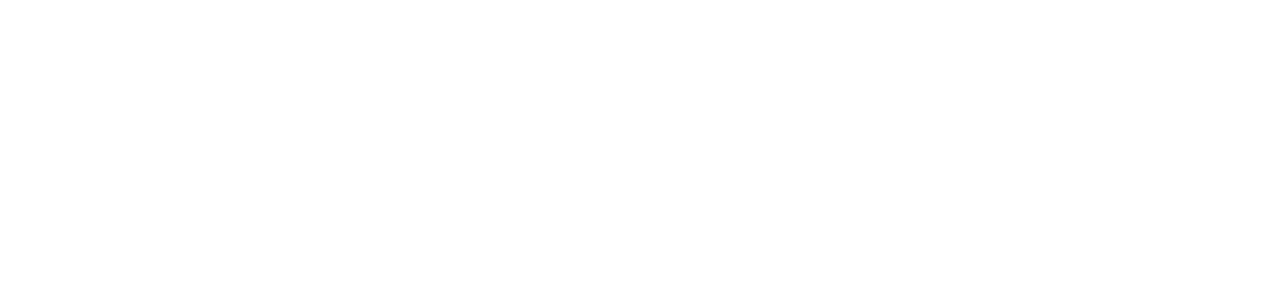
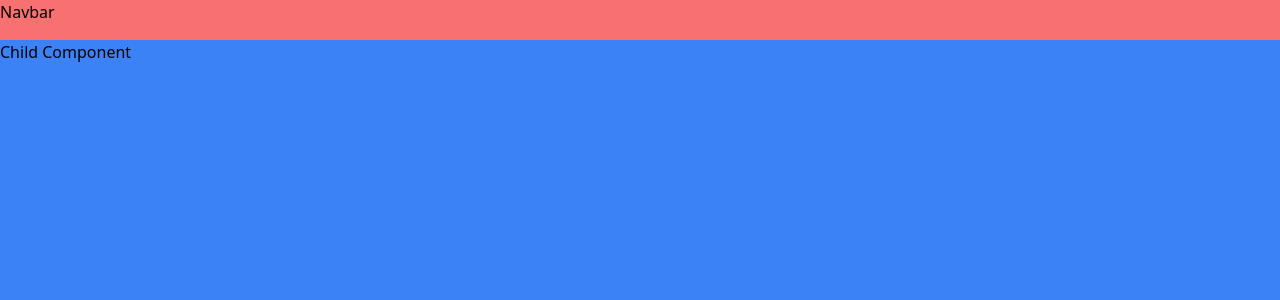
Before and after one commit to pouyasdz/React-Store, a React (Create React App) app: page / in a window 1280 px wide. Shown: the top 300 px of the page. Built offline with nearby package versions, Linux system fonts and the light colour scheme.

Commit message:
basic layout config

```diff
--- a/src/App.tsx
+++ b/src/App.tsx
@@ -1,6 +1,11 @@
+import Container from "./container";
+
 function App() {
   return (
-    <div className="App">
+    <div className="app">
+      <Container>
+        <div style={{height:"100vh"}}>Child Component</div>
+      </Container>
     </div>
   );
 }
--- /dev/null
+++ b/src/components/common/Footer.tsx
@@ -0,0 +1,11 @@
+import React from 'react'
+
+function Footer() {
+  return (
+    <div  className='bg-red-400 h-10'>
+        Footer
+    </div>
+  )
+}
+
+export default Footer
--- /dev/null
+++ b/src/components/common/NavBar.tsx
@@ -0,0 +1,11 @@
+import React from 'react'
+
+function NavBar() {
+  return (
+    <div className='bg-red-400 h-10'>
+        Navbar
+    </div>
+  )
+}
+
+export default NavBar;
--- a/src/container/index.tsx
+++ b/src/container/index.tsx
@@ -1,12 +1,19 @@
 import React from 'react'
+import Footer from '../components/common/Footer';
+import NavBar from '../components/common/NavBar';
 import children from '../Types/common/children'
 
 function Container(props:children) {
   return (
-    <div>
-        {props.children}
+    <div className='container mx-auto block' style={{height:"100vh", maxHeight:"100vh", overflow:"hidden"}}>
+        <NavBar/>
+
+        <div className="container bg-blue-500 overflow-auto" style={{height:"96vh", maxHeight:"96vh"}}>
+          {props.children}
+        <Footer/>
+        </div>
     </div>
   )
 }
 
-export default Container
+export default Container;
```
Also changed, not shown: src/styles/tailwind.css (line endings or trailing spaces).
